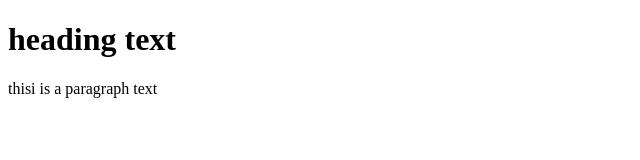
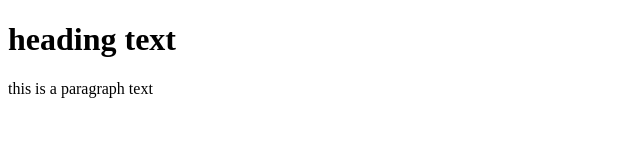
Before and after one commit to Pradeep-u/prdz2, a plain HTML site: page index.html in a window 1280 px wide. Shown: the full height of the page, 0-640 px from the left. Drawn offline with Linux system fonts and the light colour scheme.

Commit message:
html changes

```diff
--- a/index.html
+++ b/index.html
@@ -7,6 +7,6 @@
   </head>
   <body>
     <h1>heading text</h1>
-    <p>thisi is a paragraph text</p>
+    <p>this is a paragraph text</p>
   </body>
 </html>
```
